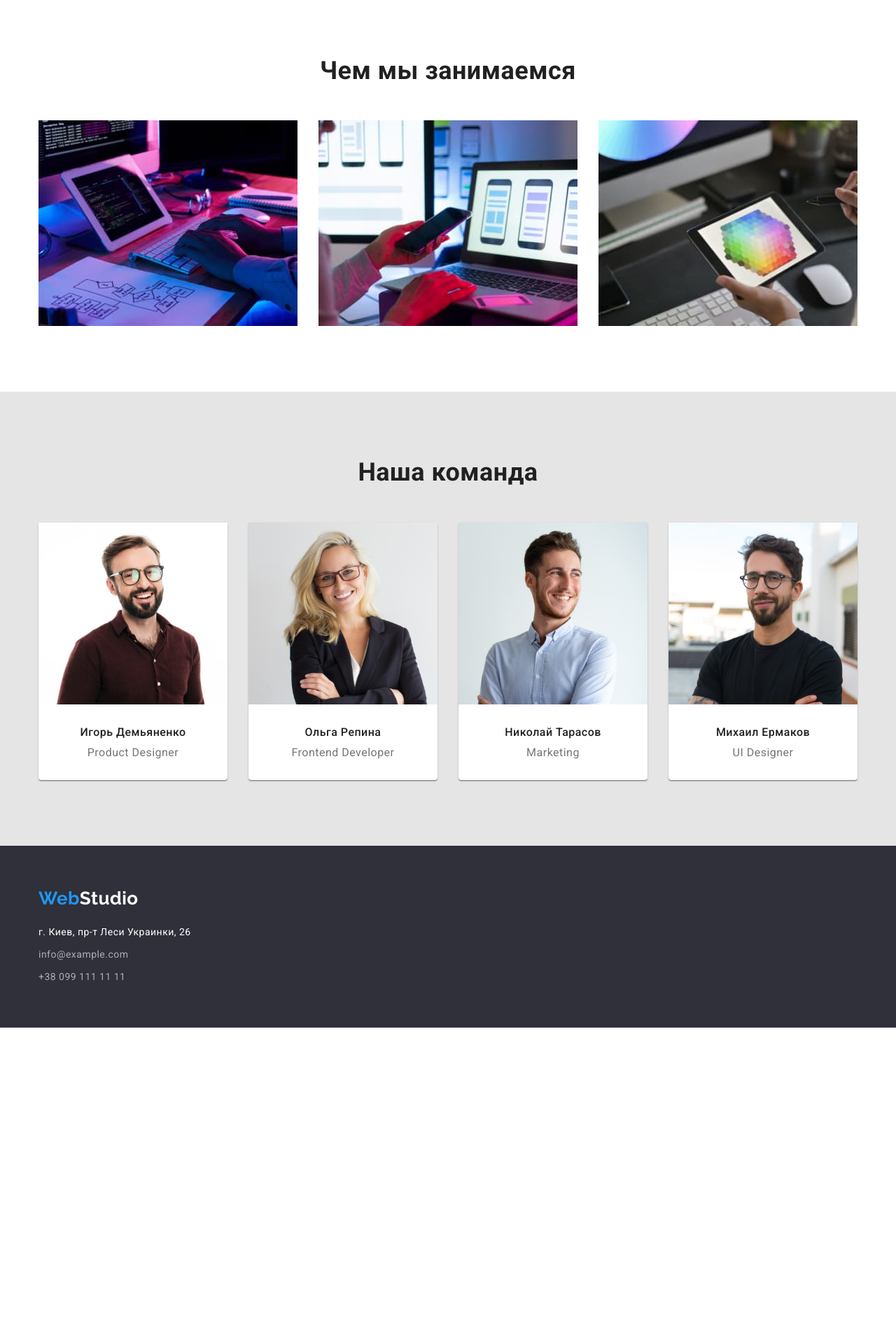
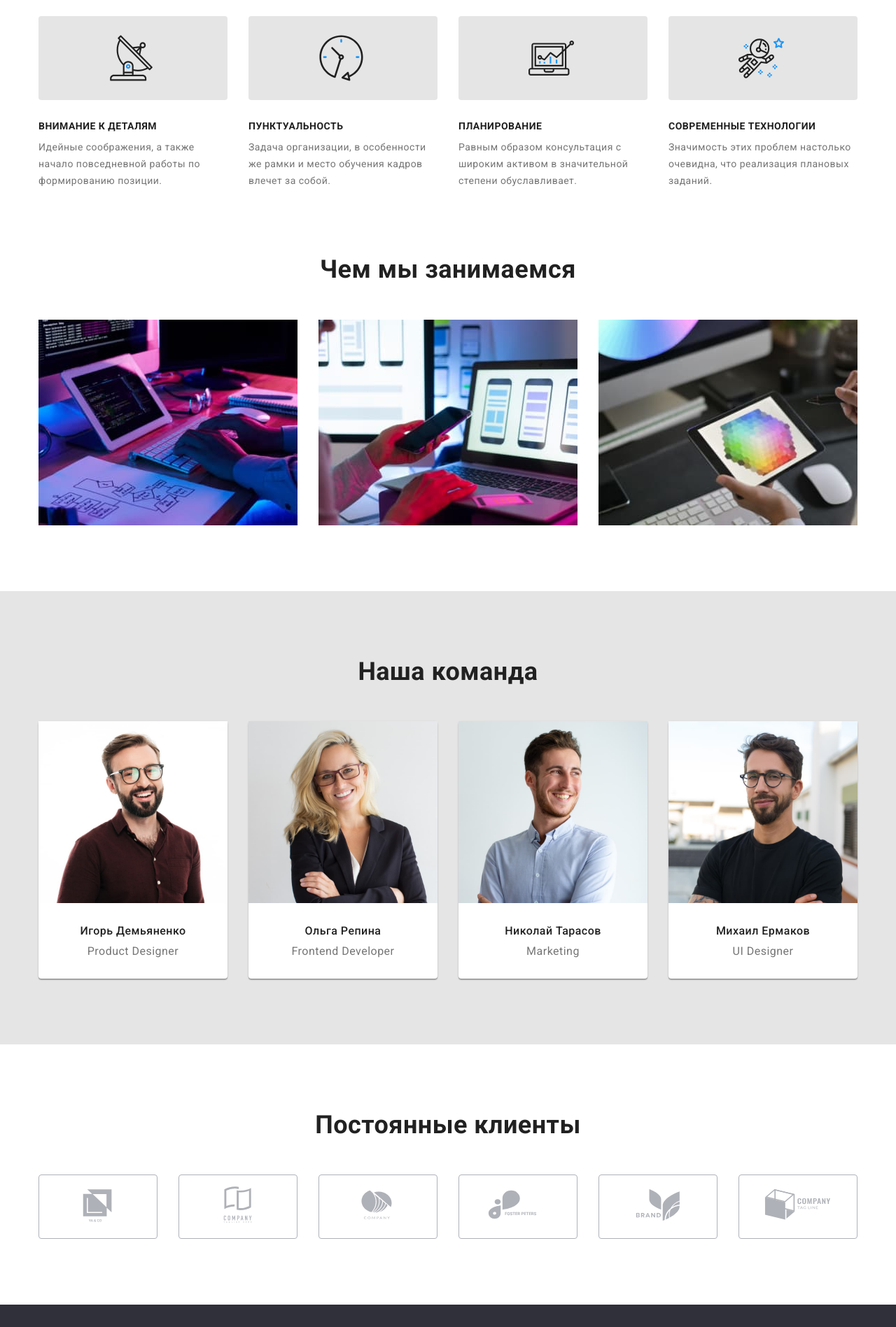
Before and after one commit to VenjaVenja/goit-markup-hw-04, a plain HTML site: page index.html in a window 1280 px wide. Shown: the part 900-2797 px from the top of the page at 70% size. Before the commit the page ends 2369 px from the top, so only its background shows below. Drawn offline with nearby package versions, Linux system fonts and the light colour scheme.

Commit message:
Дополняет иконки по ДЗ-04

```diff
--- a/css/style.css
+++ b/css/style.css
@@ -185,6 +185,7 @@ img {
 }
 
 /* auth-nav */
+
 .auth-nav {
   display: flex;
   margin-left: auto;
@@ -196,6 +197,10 @@ img {
 .auth-nav .link:hover,
 .auth-nav .link:focus {
   color: var(--accent-color);
+}
+
+.icon-nav {
+  fill: var(--primary-text-color);
 }
 
 /* hero */
@@ -337,6 +342,18 @@ img {
   line-height: 1.7;
 }
 
+.feature-card {
+  display: flex;
+  max-height: 120px;
+  background-color: var(--second-bg-color);
+  border-radius: 4px;
+  margin-bottom: 30px;
+}
+
+.feature-icon {
+  padding: 25px 100px;
+}
+
 /* works */
 
 .section-work {
@@ -439,6 +456,52 @@ img {
   color: var(--titel-text-color);
 }
 
+/* Clients */
+
+.section-clients {
+  background-color: var(--primary-white-color);
+  padding-top: 94px;
+  padding-bottom: 94px;
+}
+
+.clients-list {
+  display: flex;
+  justify-content: space-between;
+}
+
+.clients-item {
+  display: flex;
+  justify-content: center;
+  align-items: center;
+}
+
+.clients-item {
+  width: 170px;
+  height: 92px;
+  border: 1px solid #afb1b8;
+  border-radius: 4px;
+  color: #2196f3;
+}
+
+.clients-item:not(:last-child) {
+  margin-right: 30px;
+}
+
+.clients-link {
+  fill: #afb1b8;
+}
+
+.clients-item:hover,
+.clients-item:focus {
+  border: 1px solid var(--accent-color);
+  cursor: pointer;
+}
+
+.clients-link:hover,
+.clients-link:focus {
+  fill: var(--accent-color);
+}
+
 /* Button Filters*/
 
 .filter-list {
--- a/index.html
+++ b/index.html
@@ -29,8 +29,20 @@
           <li class="item"><a href="contacts.html" class="link">Контакты</a></li>
         </ul>
        <ul class="auth-nav list">
-        <li class="item"><a href="mailto:info@devstudio.com" class="link mail">info@devstudio.com</a></li>
-        <li class="item"><a href="tel:+380961111111" class="link phone">+38 096 111 11 11</a></li>
+        <li class="item item-nav">
+            <a href="mailto:info@devstudio.com" class="link nav-link">
+              <svg class="icon-nav">
+                <use href="./images/sprite.svg#icon-email" width="16" heigth="12"></use>
+              </svg>
+            info@devstudio.com</a>
+        </li>
+        <li class="item item-nav">
+          <a href="tel:+380961111111" class="link">
+            <svg class="icon-nav">
+              <use href="./images/sprite.svg#icon-phone" width="10" heigth="16"></use>
+            </svg>
+          +38 096 111 11 11</a>
+        </li>
       </ul>
       </nav>
     </header>
@@ -50,11 +62,20 @@
         <h2 class="section-titel-goust visually-hidden">Наши конкурентные преимущества</h2>
         <ul class="feature-list">
           <li class="item">
+            <div class="feature-card">
+              <svg class="feature-icon">
+                <use href="./images/sprite.svg#icon-radar" width="65" heigth="70"></use>
+              </svg>
+            </div>
             <h3 class="titel">Внимание к деталям</h3>
             <p class="text">Идейные соображения, а также начало повседневной работы по формированию позиции.</p>
           </li>
-
           <li class="item">
+            <div class="feature-card">
+              <svg class="feature-icon">
+                <use href="./images/sprite.svg#icon-clock" width="65" heigth="70"></use>
+              </svg>
+            </div>
             <h3 class="titel">Пунктуальность</h3>
             <p class="text">
               Задача организации, в особенности же рамки и место обучения кадров влечет за собой.
@@ -62,6 +83,11 @@
           </li>
 
           <li class="item">
+            <div class="feature-card">
+              <svg class="feature-icon">
+                <use href="./images/sprite.svg#icon-diagram" width="65" heigth="70"></use>
+              </svg>
+            </div>
             <h3 class="titel">Планирование</h3>
             <p class="text">
               Равным образом консультация с широким активом в значительной степени обуславливает.
@@ -69,6 +95,11 @@
           </li>
 
           <li class="item">
+            <div class="feature-card">
+              <svg class="feature-icon">
+                <use href="./images/sprite.svg#icon-spaceman" width="65" heigth="70"></use>
+              </svg>
+            </div>
             <h3 class="titel">Современные технологии</h3>
             <p class="text">Значимость этих проблем настолько очевидна, что реализация плановых заданий.</p>
           </li>
@@ -145,6 +176,58 @@
           </ul>
         </div>
       </section>
+      <!-- Клиенты -->
+      <section class="section-clients">
+        <div class="container">
+          <h2 class="section-titel">Постоянные клиенты</h2>
+          <ul class="clients-list list">
+            <!-- <div class="clients-card"> -->
+            <li class="clients-item">
+              <a href="" class="clients-link link">
+                <svg class="clients-icon" width="106" height="60">
+                  <use href="./images/sprite.svg#icon-comp1"></use>
+                </svg>
+              </a>
+            </li>
+            <!-- </div> -->
+            <li class="clients-item">
+              <a href="" class="clients-link link">
+                <svg class="clients-icon" width="106" height="60">
+                  <use href="./images/sprite.svg#icon-comp2"></use>
+                </svg>
+              </a>
+            </li>
+            <li class="clients-item">
+              <a href="" class="clients-link link">
+                <svg class="clients-icon" width="106" height="60">
+                  <use href="./images/sprite.svg#icon-comp3"></use>
+                </svg>
+              </a>
+            </li>
+            <li class="clients-item">
+              <a href="" class="clients-link link">
+                <svg class="clients-icon" width="106" height="60">
+                  <use href="./images/sprite.svg#icon-comp4"></use>
+                </svg>
+              </a>
+            </li>
+            <li class="clients-item">
+              <a href="" class="clients-link link">
+                <svg class="clients-icon" width="106" height="60">
+                  <use href="./images/sprite.svg#icon-comp5"></use>
+                </svg>
+              </a>
+            </li>
+            <li class="clients-item">
+              <a href="" class="clients-link link">
+                <svg class="clients-icon" width="106" height="60">
+                  <use href="./images/sprite.svg#icon-comp6"></use>
+                </svg>
+              </a>
+            </li>
+          </ul>
+        </div>
+      </section>
     </main>
     <!--Подвал-->
     <footer class="footer">
```
